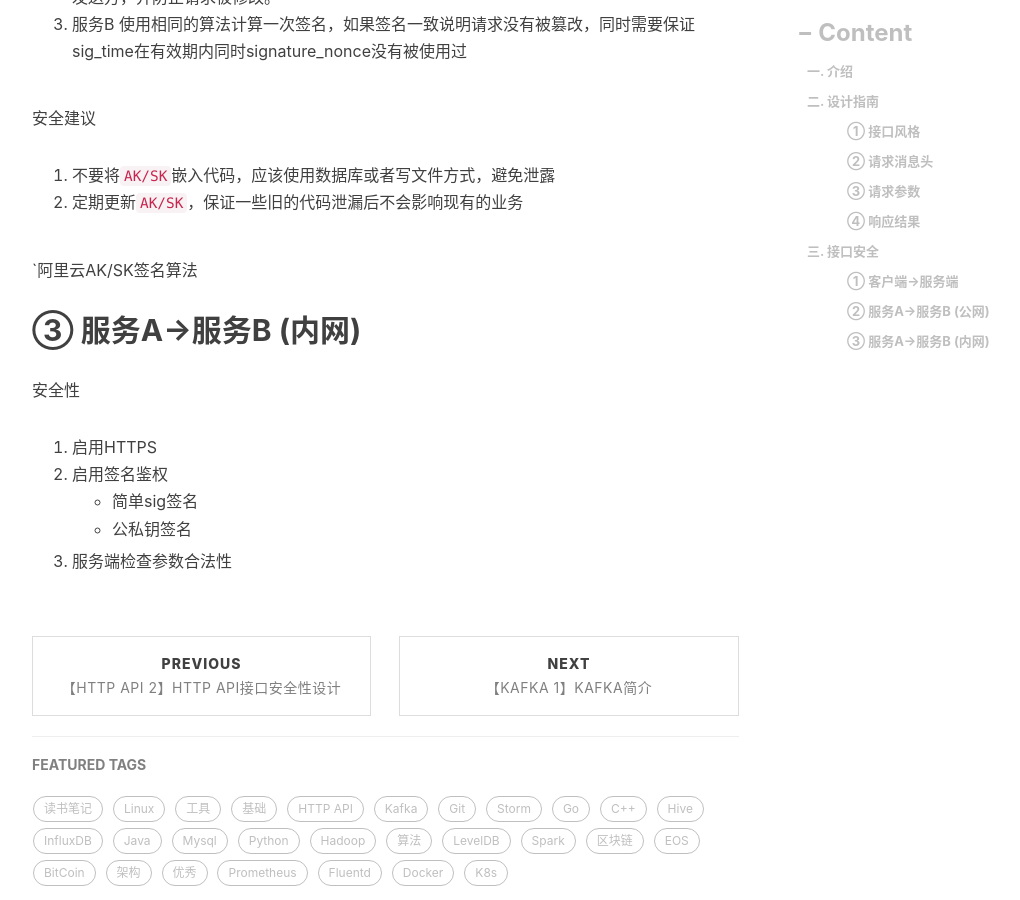
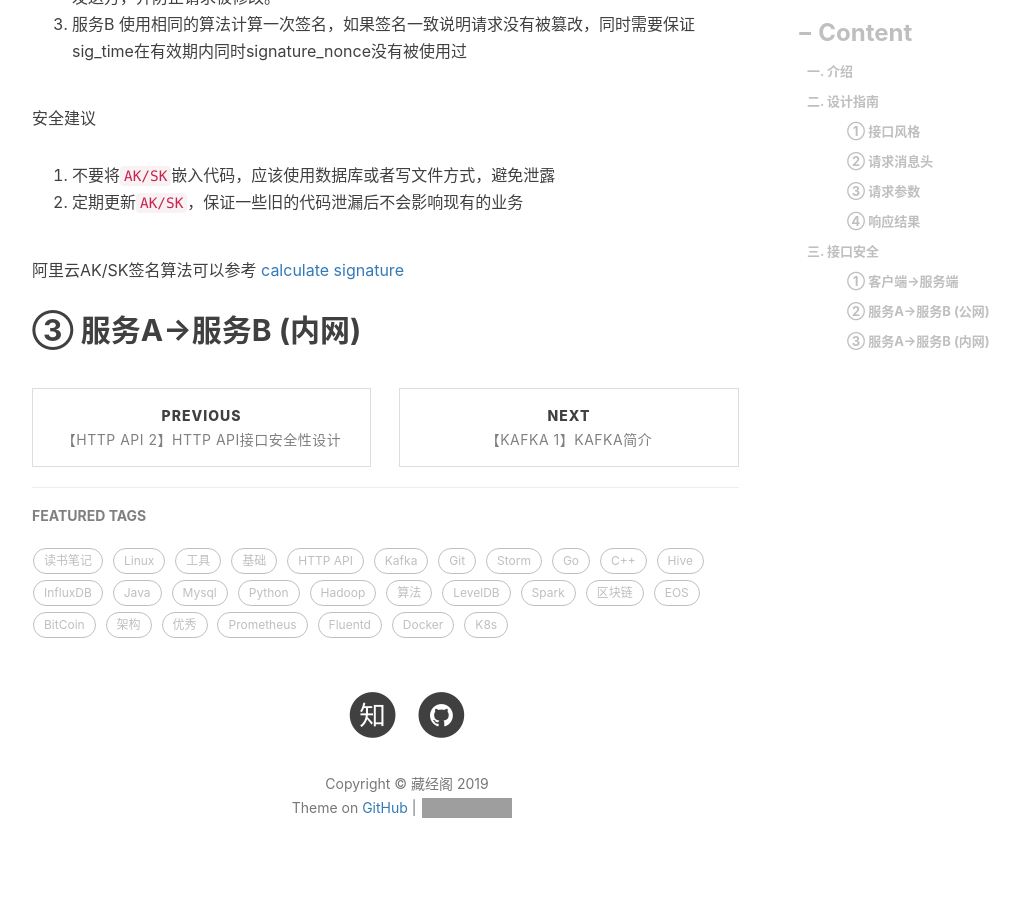
Before and after one commit to engru/chenguolin.github.io, a Jekyll site: the page built from _posts/2017-07-27-【HTTP API-3】HTTP API接口设计指南.md, in a window 1280 px wide and 900 px high, scrolled down 4471 px. Shown: the whole window, without its empty margins (233-1253 px from the left). Built offline with Jekyll 4.4.1, drawn with Linux system fonts in a browser that asks for light colours; nearby versions of some CDN libraries; comment, search, counter and statistics services are not loaded; grey boxes are pictures that could not be loaded.

Commit message:
Update 2017-07-27-【HTTP API-3】HTTP API接口设计指南.md

```diff
--- a/_posts/2017-07-27-【HTTP API-3】HTTP API接口设计指南.md
+++ b/_posts/2017-07-27-【HTTP API-3】HTTP API接口设计指南.md
@@ -118,13 +118,6 @@ API接口响应结果应该按照以下格式
 1. 不要将`AK/SK`嵌入代码，应该使用数据库或者写文件方式，避免泄露
 2. 定期更新`AK/SK`，保证一些旧的代码泄漏后不会影响现有的业务
 
-`阿里云AK/SK签名算法
+阿里云AK/SK签名算法可以参考 [calculate signature](https://github.com/chenguolin/go-aliyun/blob/master/kafka/client.go#L289)
 
 ## ③ 服务A->服务B (内网)
-
-安全性
-1. 启用HTTPS
-2. 启用签名鉴权
-    * 简单sig签名
-    * 公私钥签名
-3. 服务端检查参数合法性
```
